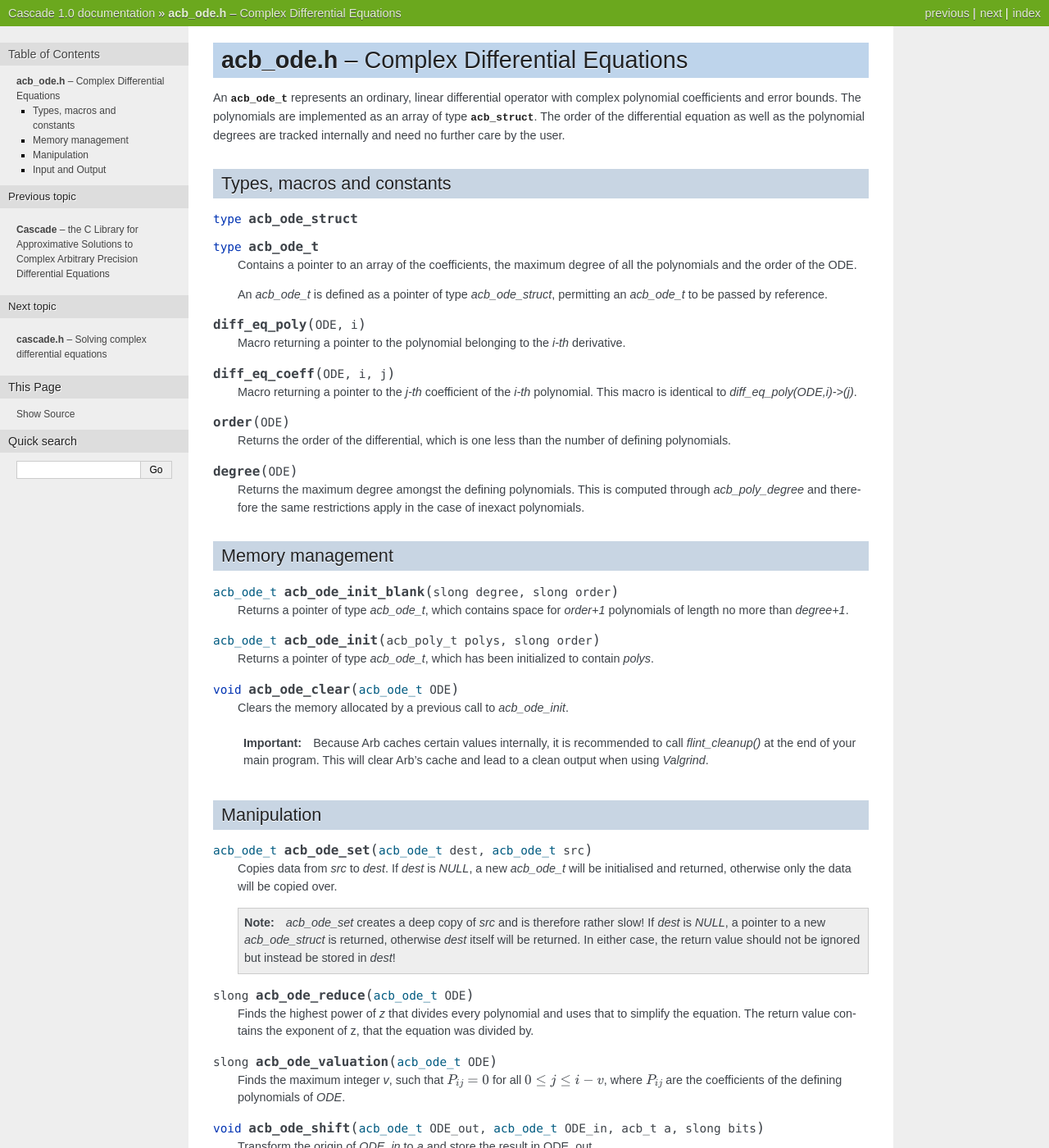
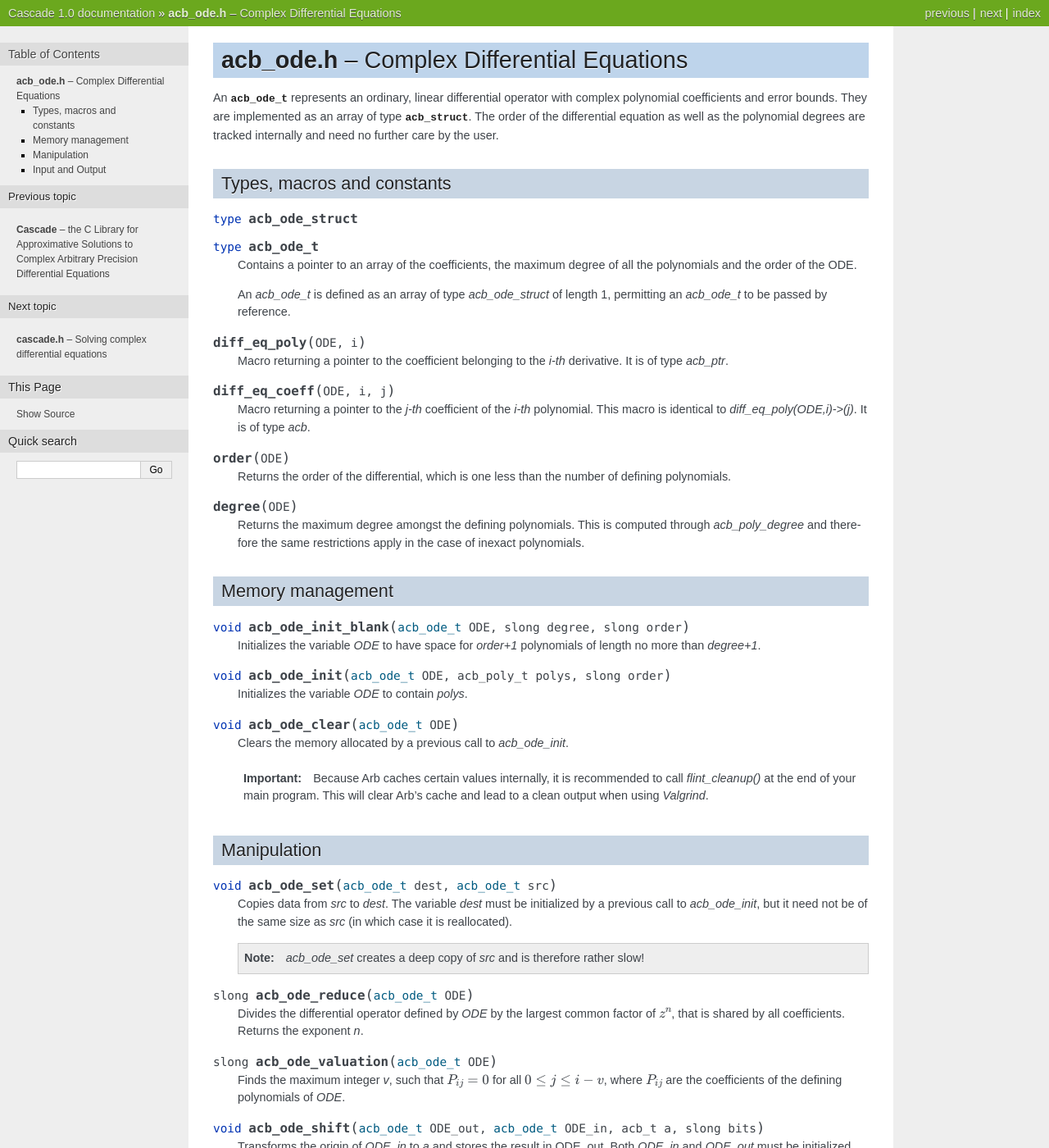
Before and after one commit to MGessinger/Cascade, a Sphinx documentation site: the page built from doc/source/acb_ode.rst, in a window 1280 px wide and 1400 px high. Shown: the whole window at 82% size. Built offline with Sphinx 7.4.7, drawn with Linux system fonts in a browser that asks for light colours; some of the changed text lies outside the part shown.

Commit message:
Change acb_ode_t from raw pointer to array-type
Define acb_ode_t as array of acb_ode_struct of length 1.
Such a variable lives on the stack and not the heap.

```diff
--- a/doc/source/acb_ode.rst
+++ b/doc/source/acb_ode.rst
@@ -3,7 +3,7 @@
 **acb_ode.h** -- Complex Differential Equations
 ========================================================================
 
-An :type:`acb_ode_t` represents an ordinary, linear differential operator with complex polynomial coefficients and error bounds. The polynomials are implemented as an array of type :type:`acb_struct`. The order of the differential equation as well as the polynomial degrees are tracked internally and need no further care by the user.
+An :type:`acb_ode_t` represents an ordinary, linear differential operator with complex polynomial coefficients and error bounds. They are implemented as an array of type :type:`acb_struct`. The order of the differential equation as well as the polynomial degrees are tracked internally and need no further care by the user.
 
 Types, macros and constants
 ------------------------------
@@ -13,15 +13,15 @@ Types, macros and constants
 
 	Contains a pointer to an array of the coefficients, the maximum degree of all the polynomials and the order of the ODE.
 
-	An `acb_ode_t` is defined as a pointer of type `acb_ode_struct`, permitting an `acb_ode_t` to be passed by reference.
+	An `acb_ode_t` is defined as an array of type `acb_ode_struct` of length 1, permitting an `acb_ode_t` to be passed by reference.
 
 .. macro:: diff_eq_poly (ODE, i)
 
-	Macro returning a pointer to the polynomial belonging to the *i-th* derivative.
+	Macro returning a pointer to the coefficient belonging to the *i-th* derivative. It is of type `acb_ptr`.
 
 .. macro:: diff_eq_coeff (ODE, i ,j)
 
-	Macro returning a pointer to the *j-th* coefficient of the *i-th* polynomial. This macro is identical to *diff_eq_poly(ODE,i)->(j)*.
+	Macro returning a pointer to the *j-th* coefficient of the *i-th* polynomial. This macro is identical to *diff_eq_poly(ODE,i)->(j)*. It is of type `acb`.
 
 .. macro:: order (ODE)
 
@@ -34,13 +34,13 @@ Types, macros and constants
 Memory management
 ------------------------------------------------------------------------
 
-.. function:: acb_ode_t acb_ode_init_blank (slong degree, slong order)
+.. function:: void acb_ode_init_blank (acb_ode_t ODE, slong degree, slong order)
 
-	Returns a pointer of type `acb_ode_t`, which contains space for *order+1* polynomials of length no more than *degree+1*.
+	Initializes the variable *ODE* to have space for *order+1* polynomials of length no more than *degree+1*.
 
-.. function:: acb_ode_t acb_ode_init (acb_poly_t polys, slong order)
+.. function:: void acb_ode_init (acb_ode_t ODE, acb_poly_t polys, slong order)
 
-	Returns a pointer of type `acb_ode_t`, which has been initialized to contain *polys*.
+	Initializes the variable *ODE* to contain *polys*.
 
 .. function:: void acb_ode_clear (acb_ode_t ODE)
 
@@ -52,16 +52,16 @@ Memory management
 Manipulation
 ------------------------------------------------------------------------
 
-.. function:: acb_ode_t acb_ode_set (acb_ode_t dest, acb_ode_t src)
+.. function:: void acb_ode_set (acb_ode_t dest, acb_ode_t src)
 
-	Copies data from *src* to *dest*. If *dest* is *NULL*, a new `acb_ode_t` will be initialised and returned, otherwise only the data will be copied over.
+	Copies data from *src* to *dest*. The variable *dest* must be initialized by a previous call to `acb_ode_init`, but it need not be of the same size as *src* (in which case it is reallocated).
 
 	.. note::
-		`acb_ode_set` creates a deep copy of *src* and is therefore rather slow! If *dest* is *NULL*, a pointer to a new `acb_ode_struct` is returned, otherwise *dest* itself will be returned. In either case, the return value should not be ignored but instead be stored in *dest*!
+		`acb_ode_set` creates a deep copy of *src* and is therefore rather slow!
 
 .. function:: slong acb_ode_reduce (acb_ode_t ODE)
 
-	Finds the highest power of *z* that divides every polynomial and uses that to simplify the equation. The return value contains the exponent of z, that the equation was divided by.
+	Divides the differential operator defined by *ODE* by the largest common factor of :math:`z^n`, that is shared by all coefficients. Returns the exponent *n*.
 
 .. function:: slong acb_ode_valuation (acb_ode_t ODE)
 
@@ -69,11 +69,11 @@ Manipulation
 
 .. function:: void acb_ode_shift (acb_ode_t ODE_out, acb_ode_t ODE_in, acb_t a, slong bits)
 
-	Transform the origin of *ODE_in* to *a* and store the result in ODE_out.
+	Transforms the origin of *ODE_in* to *a* and stores the result in ODE_out. Both *ODE_in* and *ODE_out* must be initialized.
 
 Input and Output
 ------------------------------------------------------------------------
 
 .. function:: void acb_ode_dump (acb_ode_t ODE, char* file)
 
-	Dumps the data stored in the `acb_ode_struct` into *file*. If *file == NULL*, the output will be written to *stdout*.
+	Dumps the data stored in the `acb_ode_struct` into *file*. If *file* is *NULL*, the output will be written to *stdout*.
```
Also changed, not shown: doc/source/cascade.rst (+13 -17 lines), doc/source/jade.rst (+6 -10 lines), 11 other files.
